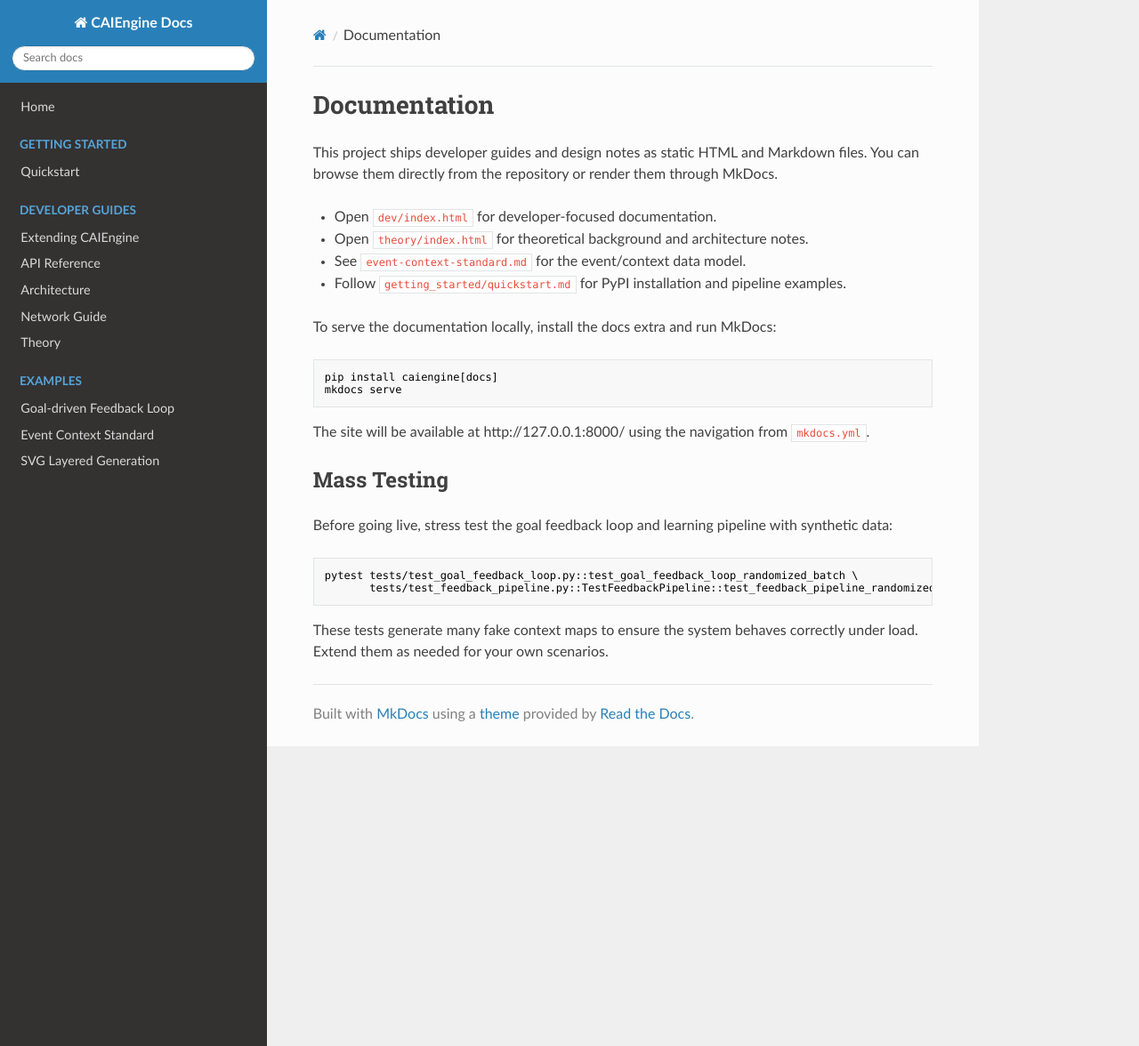
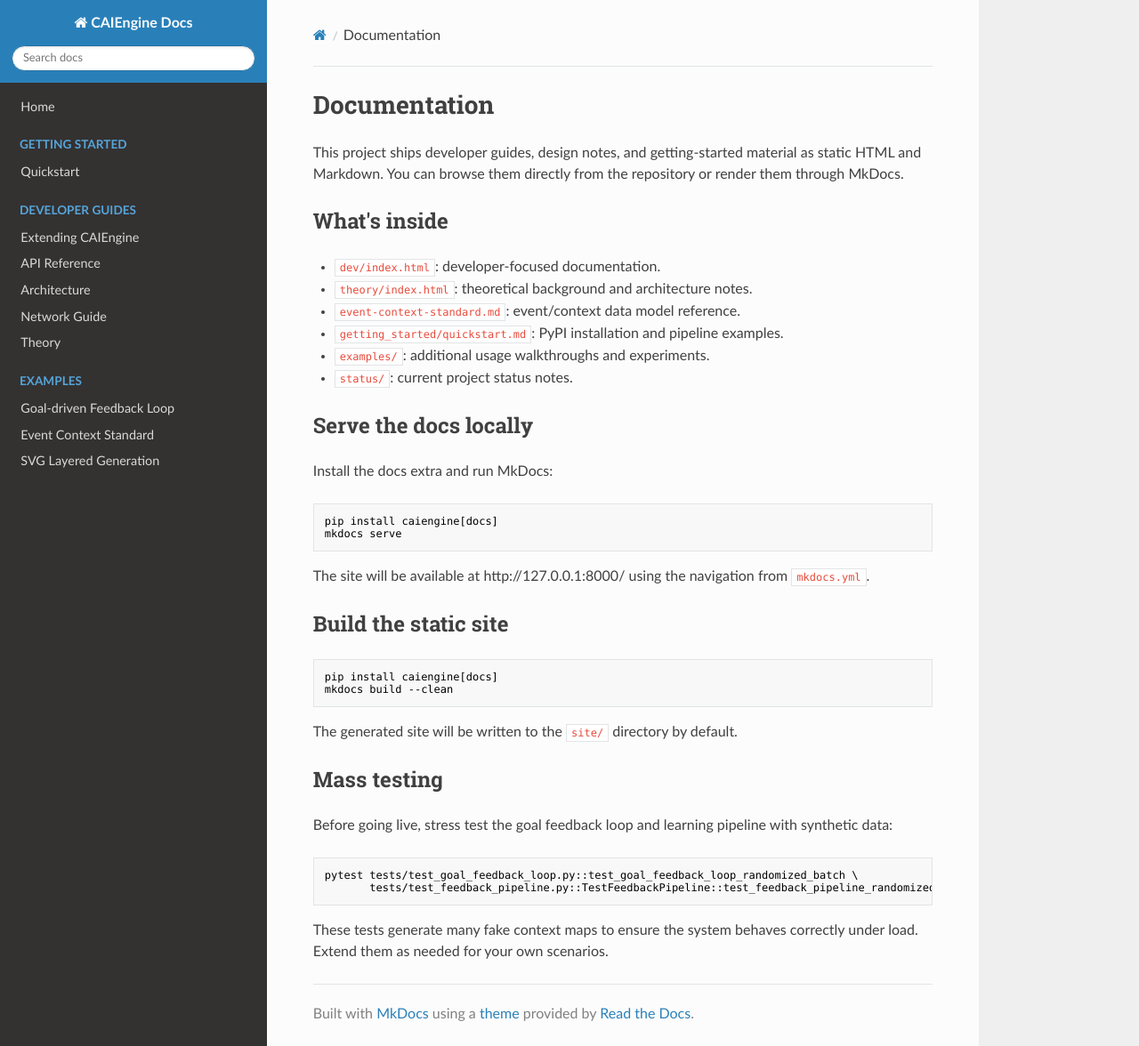
Before and after one commit to Robo-Meister/ai-context-framework, an MkDocs documentation site: the page built from docs/README.md, in a window 1280 px wide and 1176 px high. Shown: the whole window at 89% size. Built offline with MkDocs 1.6.1, drawn with Linux system fonts in a browser that asks for light colours; nearby versions of some CDN libraries.

Commit message:
Expand documentation README

````diff
--- a/docs/README.md
+++ b/docs/README.md
@@ -1,16 +1,21 @@
 # Documentation
 
-This project ships developer guides and design notes as static HTML and Markdown
-files. You can browse them directly from the repository or render them through
-MkDocs.
+This project ships developer guides, design notes, and getting-started material
+as static HTML and Markdown. You can browse them directly from the repository
+or render them through MkDocs.
 
-- Open `dev/index.html` for developer-focused documentation.
-- Open `theory/index.html` for theoretical background and architecture notes.
-- See `event-context-standard.md` for the event/context data model.
-- Follow `getting_started/quickstart.md` for PyPI installation and pipeline
-  examples.
+## What's inside
 
-To serve the documentation locally, install the docs extra and run MkDocs:
+- `dev/index.html`: developer-focused documentation.
+- `theory/index.html`: theoretical background and architecture notes.
+- `event-context-standard.md`: event/context data model reference.
+- `getting_started/quickstart.md`: PyPI installation and pipeline examples.
+- `examples/`: additional usage walkthroughs and experiments.
+- `status/`: current project status notes.
+
+## Serve the docs locally
+
+Install the docs extra and run MkDocs:
 
 ```bash
 pip install caiengine[docs]
@@ -20,14 +25,24 @@ mkdocs serve
 The site will be available at http://127.0.0.1:8000/ using the navigation from
 `mkdocs.yml`.
 
+## Build the static site
 
-## Mass Testing
+```bash
+pip install caiengine[docs]
+mkdocs build --clean
+```
 
-Before going live, stress test the goal feedback loop and learning pipeline with synthetic data:
+The generated site will be written to the `site/` directory by default.
+
+## Mass testing
+
+Before going live, stress test the goal feedback loop and learning pipeline
+with synthetic data:
 
 ```bash
 pytest tests/test_goal_feedback_loop.py::test_goal_feedback_loop_randomized_batch \
        tests/test_feedback_pipeline.py::TestFeedbackPipeline::test_feedback_pipeline_randomized_batch
 ```
 
-These tests generate many fake context maps to ensure the system behaves correctly under load. Extend them as needed for your own scenarios.
+These tests generate many fake context maps to ensure the system behaves
+correctly under load. Extend them as needed for your own scenarios.
````
Also changed, not shown: Roadmap.md (+51 -47 lines).
